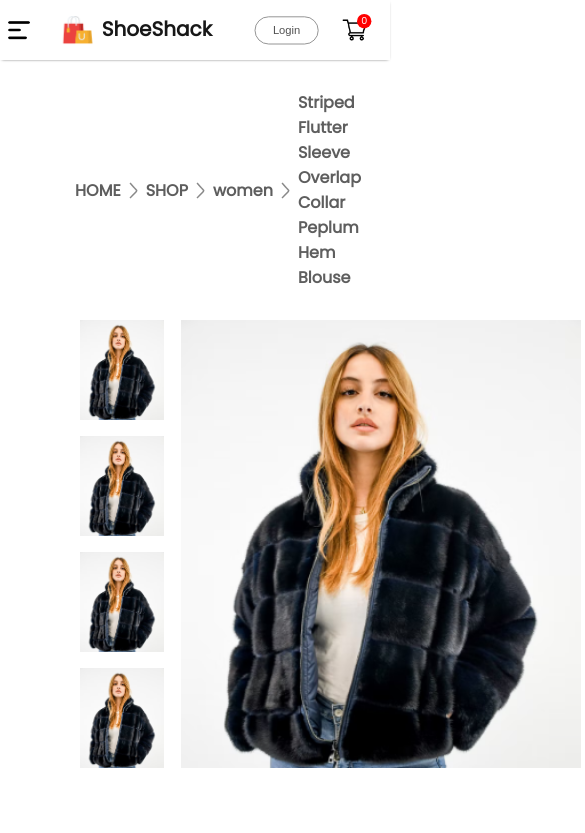
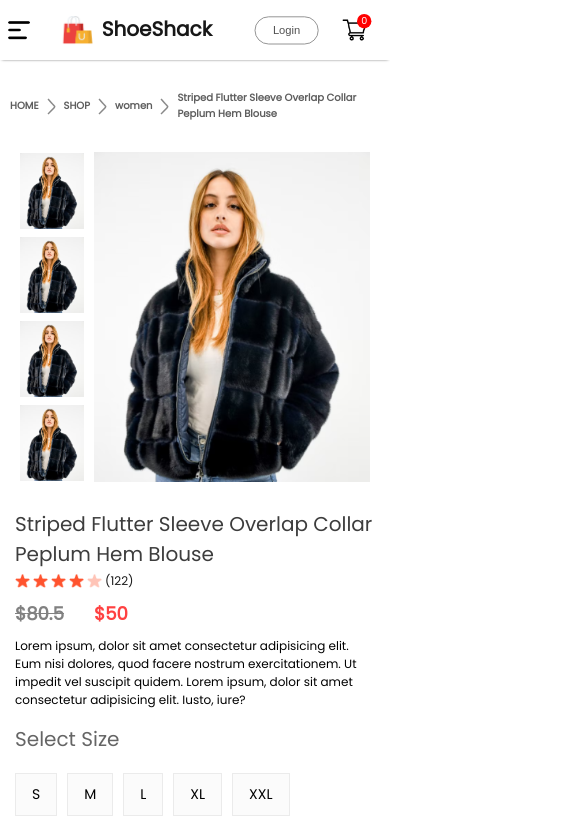
Before and after one commit to tidkeshreyash/ShoeShack, a React (Vite) app in the folder frontend/: page /product/1 in a window 390 px wide. Shown: the top 833 px of the page, 585 px wide, since content can reach past the window. Built offline with nearby package versions, Linux system fonts and the light colour scheme.

Commit message:
made productdisplay page responsive

```diff
--- a/frontend/src/Components/Breadcrum/Breadcrum.css
+++ b/frontend/src/Components/Breadcrum/Breadcrum.css
@@ -9,3 +9,30 @@
     margin-left: 75px;
     text-transform: cap;
 }
+
+@media(max-width:1280px){
+    .breadcrum{
+        margin: 30px 50px;
+        font-size: 14px;
+    }
+}
+
+@media(max-width:1024px){
+    .breadcrum{
+        margin: 30px 30px;
+        font-size: 13px;
+    }
+}
+
+@media(max-width:800px){
+    .breadcrum{
+        margin: 30px 10px;
+        font-size: 12px;
+    }
+}
+
+@media(max-width:500px){
+    .breadcrum{
+        font-size: 10px;
+    }
+}
--- a/frontend/src/Components/Footer/Footer.css
+++ b/frontend/src/Components/Footer/Footer.css
@@ -88,9 +88,9 @@
     }
 }
 
-@media(max-width:800px){
+@media(max-width:500px){
     .footer{
-        gap: 15px;
+        gap: 15px;4
     }
     .footer-logo{
         margin-top: 5px;
@@ -99,6 +99,7 @@
     }
     .footer-links{
         margin-bottom: -5px;
+        margin-right: 30px;
     }
     .footer-social-icon img{
         width: 22px;
--- a/frontend/src/Components/Offers/Offers.css
+++ b/frontend/src/Components/Offers/Offers.css
@@ -128,7 +128,7 @@
     .offers{
         height: 25vh;
         margin-bottom: 50px;
-        margin-left: 25px;
+        margin-left: 10px;
     }
     .offers-left h1{
      font-size: 16px;
--- a/frontend/src/Components/ProductDisplay/ProductDisplay.css
+++ b/frontend/src/Components/ProductDisplay/ProductDisplay.css
@@ -109,3 +109,203 @@
 .productdisplay-right-category span{
     font-weight: 600;
 }
+
+@media(max-width:1280px){
+    .productdisplay{
+        margin: 0px 55px;
+    }
+    .productdisplay-left{
+        gap: 10px;
+    }
+    .productdisplay-img-list{
+        gap: 10px;
+    }
+    .productdisplay-img-list img{
+        height: 90px;
+    }
+    .productdisplay-main-img{
+        width: auto;
+        height: 390px;
+    }
+    .productdisplay-right{
+        margin: 0px 30px;
+    }
+    .productdisplay-right h1{
+        font-size: 22px;
+    }
+    .productdisplay-right-star{
+        gap: 3px;
+        font-size: 12px;
+    }
+    .productdispay-right-prices{
+        margin: 10px 0px;
+        font-size: 18px;
+    }
+    .productdisplay-right-description{
+        font-size: 13px;
+    }
+    .productdisplay-right-size h1{
+        margin-top: 5px;
+    }
+    .productdisplay-right-sizes div{
+        padding: 6px 14px;
+        margin-top: -8px;
+    }
+    .productdisplay-right button{
+        width: 140px;
+        font-size: 14px;
+        margin-top: -3px;
+    }
+    .productdisplay-right-category.mg{
+        margin-top: 8px;
+    }
+    .productdisplay-right-category{
+        font-size: 14px;
+    }
+}
+
+@media(max-width:1024px){
+    .productdisplay{
+        margin: 0px 30px;
+    }
+    .productdisplay-left{
+        gap: 5px;
+    }
+    .productdisplay-img-list img{
+        height: 80px;
+    }
+    .productdisplay-main-img{
+        height: 350px;
+    }
+    .productdisplay-right h1{
+        font-size: 18px;
+    }
+    .productdisplay-right-star img{
+        width: 15px;
+    }
+    .productdisplay-right-description{
+        font-size: 12px;
+    }
+    .productdisplay-right-sizes{
+        margin: 10px 0px;
+    }
+    .productdisplay-right-sizes div{
+        padding: 6px 14px;
+        font-size: 12px;
+        margin-top: -1px;
+    }
+    .productdisplay-right button{
+        width: 120px;
+        padding: 10px 0px;
+        font-size: 14px;
+        margin-top: -1px;
+    }
+    .productdisplay-right-category.mg{
+        margin-top: 7px;
+    }
+    .productdisplay-right-category{
+        font-size: 12px;
+    }
+}
+
+@media(max-width:800px){
+    .productdisplay{
+        margin: 0px 10px;
+    }
+    .productdisplay-left{
+        gap: 0px;
+        flex-direction: column-reverse;
+        align-items: center;
+    }
+    .productdisplay-img-list{
+        flex-direction: row;
+        gap: 6px;
+    }
+    .productdisplay-img-list img{
+        height: 70px;
+    }
+    .productdisplay-main-img{
+        height: 300px;
+    }
+    .productdisplay-right h1{
+        font-size: 14px;
+    }
+    .productdisplay-right-star img{
+        width: 13px;
+    }
+    .productdisplay-right-description{
+        font-size: 10px;
+    }
+    .productdisplay-right-size h1{
+        margin-top: 10px 0px;
+    }
+    .productdisplay-right-sizes{
+        margin: 10px 0px;
+        gap: 5px;
+    }
+    .productdisplay-right-sizes div{
+        padding: 4px 11px;
+    }
+    .productdisplay-right button{
+        width: 100px;
+        font-size: 12px;
+    }
+    .productdisplay-right-category.mg{
+        margin-top: 7px;
+    }
+    .productdisplay-right-category{
+        font-size: 10px;
+    }
+}
+
+@media(max-width:500px){
+    .productdisplay{
+        flex-direction: column;
+    }
+    .productdisplay-left{
+        gap: 10px;
+        flex-direction: row;
+        margin: auto;
+    }
+    .productdisplay-img-list{
+        flex-direction: column;
+        margin-top: -8px;
+        gap: 8px;
+    }
+    .productdisplay-img-list img{
+        height: 76px;
+    }
+    .productdisplay-main-img{
+        height: 330px;
+    }
+    .productdisplay-right{
+        margin: 5px;
+    }
+    .productdisplay-right h1{
+        margin-top: 15px;
+        font-size: 20px;
+        font-weight: 500;
+    }
+    .productdisplay-right-description{
+        font-size: 12px;
+    }
+    .productdisplay-right-star img{
+        width: 15px;
+    }
+    .productdisplay-right-sizes{
+        gap: 10px;
+        margin: 20px 0px;
+    }
+    .productdisplay-right-sizes div{
+        padding: 10px 16px;
+        font-size: 14px;
+    }
+    .productdisplay-right button{
+        width: 130px;
+        font-size: 15px;
+        padding: 12px 0px;
+    }
+    .productdisplay-right-category{
+        font-size: 16px;
+    }
+}
--- a/frontend/src/Pagess/CSS/LoginSignup.css
+++ b/frontend/src/Pagess/CSS/LoginSignup.css
@@ -68,3 +68,70 @@
     font-size: 18px;
     font-weight: 500;
 }
+
+@media(max-width:1280px){
+    .loginsignup{
+        padding-top: 50px;
+    }
+    .loginsignup-container{
+        width: auto;
+        max-width: 500px;
+        max-height: 500px;
+    }
+    .loginsignup-container h1{
+        margin: 10px 0px;
+    }
+    .loginsignup-fields{
+        gap: 20px;
+        margin-top: 20px;
+    }
+    .loginsignup-fields input{
+        height: 55px;
+        width: 93%;
+    }
+    .loginsignup-container button{
+        width: 70%;
+        height: 50px;
+        margin-left: 70px;
+    }
+    .loginsignup-login{
+        font-size: 16px;
+        margin-left: 90px;
+    }
+    .loginsignup-agree{
+        font-size: 14px;
+        gap: 10px;
+        margin-left: 40px;
+    }
+}
+
+@media(max-width:800px){
+    .loginsignup-container{
+        padding: 20px 30px;
+    }
+    .loginsignup-container h1{
+        font-size: 24px;
+    }
+    .loginsignup-fields{
+        margin-top: 20px;
+    }
+    .loginsignup-fields input{
+        height: 50px;
+    }
+    .loginsignup-container button{
+        height: 45px;
+        font-size: 16px;
+    }
+}
+
+@media(max-width:500px){
+    .loginsignup-login{
+        margin-left: 30px;
+    }
+    .loginsignup-agree{
+        margin-left: 20px;
+    }
+    .loginsignup-container button{
+        margin-left: 50px;
+    }
+}
--- a/frontend/src/Pagess/CSS/ShopCategory.css
+++ b/frontend/src/Pagess/CSS/ShopCategory.css
@@ -45,3 +45,66 @@
     font-weight: 500;
     cursor: pointer;
 }
+
+@media(max-width:1280px){
+    .shopcategory-banner{
+        margin: 20px auto;
+        width: 100%;
+    }
+    .shopcategory-indexSort{
+        width: 90%;
+        margin: auto;
+    }
+    .shopcategory-indexSort p{
+        font-size: 12px;
+        margin-left: 100px;
+    }
+    .shopcategory-sort{
+        padding: 5px 10px;
+        font-size: 12px;
+        margin-right: 10px;
+    }
+    .shopcategory-products{
+        width: 90%;
+        margin: 10px auto;
+        row-gap: 40px;
+    }
+    .shopcategory-products .item{
+        margin: auto;
+    }
+    .shopcategory-loadmore{
+        margin: 100px auto;
+        width: 200px;
+        height: 60px;
+        font-size: 16px;
+    }
+}
+@media(max-width:1024px){
+    .shopcategory-indexSort p{
+        margin-left: 115px;
+    }
+}
+
+@media(max-width:800px){
+    .shopcategory-banner{
+        width: 95%;
+    }
+    .shopcategory-products{
+        width: 95%;
+    }
+    .shopcategory-loadmore{
+        margin: 60px auto;
+        width: 150px;
+        height: 40px;
+        font-size: 13px;
+    }
+}
+
+@media(max-width:500px){
+    .shopcategory-products{
+        grid-template-columns: 1fr 1fr;
+    }
+    .shopcategory-indexSort p{
+        margin-left: 100px;
+    }
+}
```
